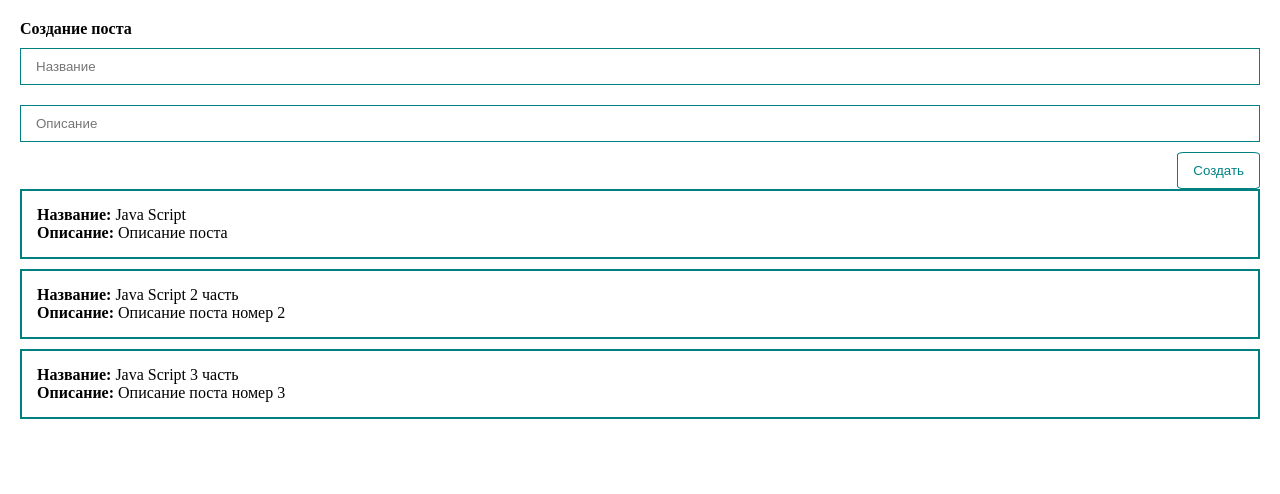
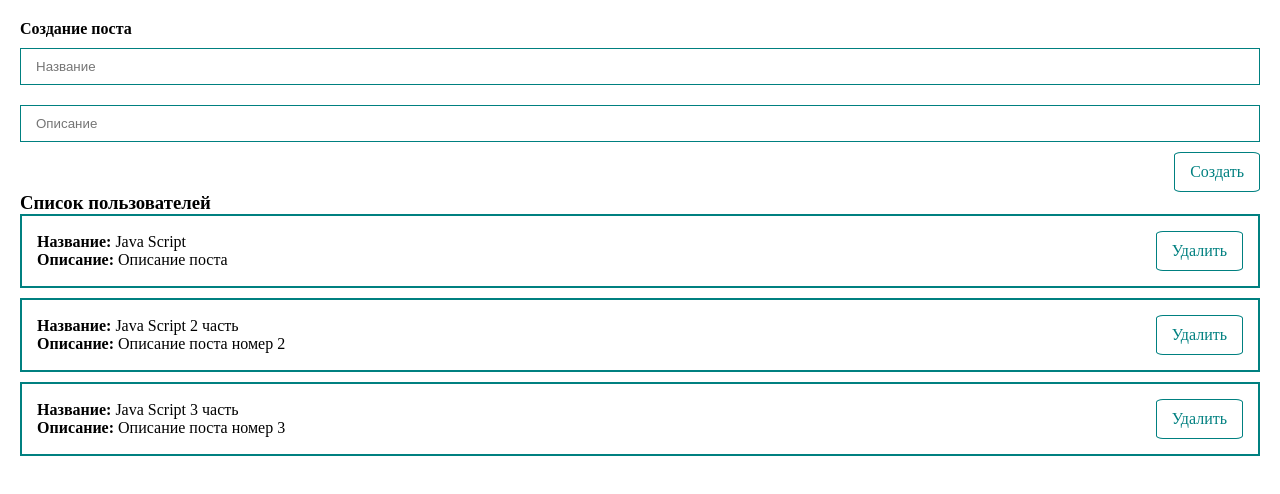
Before and after one commit to KoNyaShka-13/Vue_start, a Vue app: page / in a window 1280 px wide. Shown: the top 494 px of the page. Built offline with nearby package versions, Linux system fonts and the light colour scheme.

Commit message:
UI_components
Кнопки выделил в отдельные UI-компоненты

```diff
--- a/src/components/PostForm.vue
+++ b/src/components/PostForm.vue
@@ -23,17 +23,21 @@
         type="text"
         placeholder="Описание"
         >
-        <button
-        class="btn"
+        <my-button
+        style="align-self: flex-end;"
         @click="createPost"
         >
         Создать
-        </button>
+        </my-button>
     </form>
 </template>
 
 <script>
+    import MyButton from "@/components/UI/MyButton";
 export default {
+    components: {
+        MyButton
+    },
     data() {//Тут будут изменяться дочерние элементы, чтобы не изменять в пропсах
         return {
             post: {
@@ -69,12 +73,5 @@
         margin: 10px 0 10px 0;
     }
 
-    .btn {
-        align-self: flex-end;
-        padding: 10px 15px;
-        background: none;
-        color: teal;
-        border: 1px solid teal;
-        border-radius: 8%;
-    }
+
 </style>
--- /dev/null
+++ b/src/components/PostItem.vue
@@ -0,0 +1,38 @@
+<template>
+    <div class="post"><!--Работа с массивом внутри шаблона-->
+        <div>
+            <div><strong>Название:</strong> {{ post.title }}</div><!--Создали шаблон для отображения массива-->
+            <div><strong>Описание:</strong> {{ post.body }}</div>
+        </div>
+    <div class="post__btns">
+        <my-button>Удалить</my-button>
+    </div>
+    </div>
+</template>
+
+<script>
+    import MyButton from "@/components/UI/MyButton";
+    export default {
+        components: {
+            MyButton
+        },
+        props: {
+            post: {
+                type: Object,
+                required: true,
+
+            }
+        }
+    }
+</script>
+
+<style scoped>
+    .post {
+        margin-bottom: 10px;
+        padding: 15px;
+        border: 2px solid teal;
+        display: flex;
+        align-items: center;
+        justify-content: space-between;
+    }
+</style>
--- a/src/components/PostList.vue
+++ b/src/components/PostList.vue
@@ -1,12 +1,20 @@
 <template>
-    <div class="post" v-for="post in posts"><!--Работа с массивом внутри шаблона-->
-        <div><strong>Название:</strong> {{ post.title }}</div><!--Создали шаблон для отображения массива-->
-        <div><strong>Описание:</strong> {{ post.body }}</div>
+    <div>
+        <h3>Список пользователей</h3>
+        <post-item
+        v-for="post in posts"
+        :post="post"
+        />
+
+
     </div>
+
 </template>
 
 <script>//Пропсы в дочернем компоненте изменять нельзя, данные должны изменяться как-то в родителе, а дочерний компонент должен получать их в измененном виде, дочерний элемент на прямую пропсы не изменяет
+    import PostItem from '@/components/PostItem';
     export default {
+        components: {PostItem},
         props: {
             posts: {
                 type: Array,
@@ -17,9 +25,5 @@
 </script>
 
 <style scoped> /** Для того, чтобы параметры использовались только для конкретного компонента*/
-    .post {
-        margin-bottom: 10px;
-        padding: 15px;
-        border: 2px solid teal;
-    }
+
 </style>
--- /dev/null
+++ b/src/components/UI/MyButton.vue
@@ -0,0 +1,19 @@
+<template>
+    <div class="btn">
+        <slot></slot>
+    </div>
+</template>
+
+<script>
+
+</script>
+
+<style scoped>
+    .btn {
+        padding: 10px 15px;
+        background: none;
+        color: teal;
+        border: 1px solid teal;
+        border-radius: 8%;
+    }
+</style>
```
